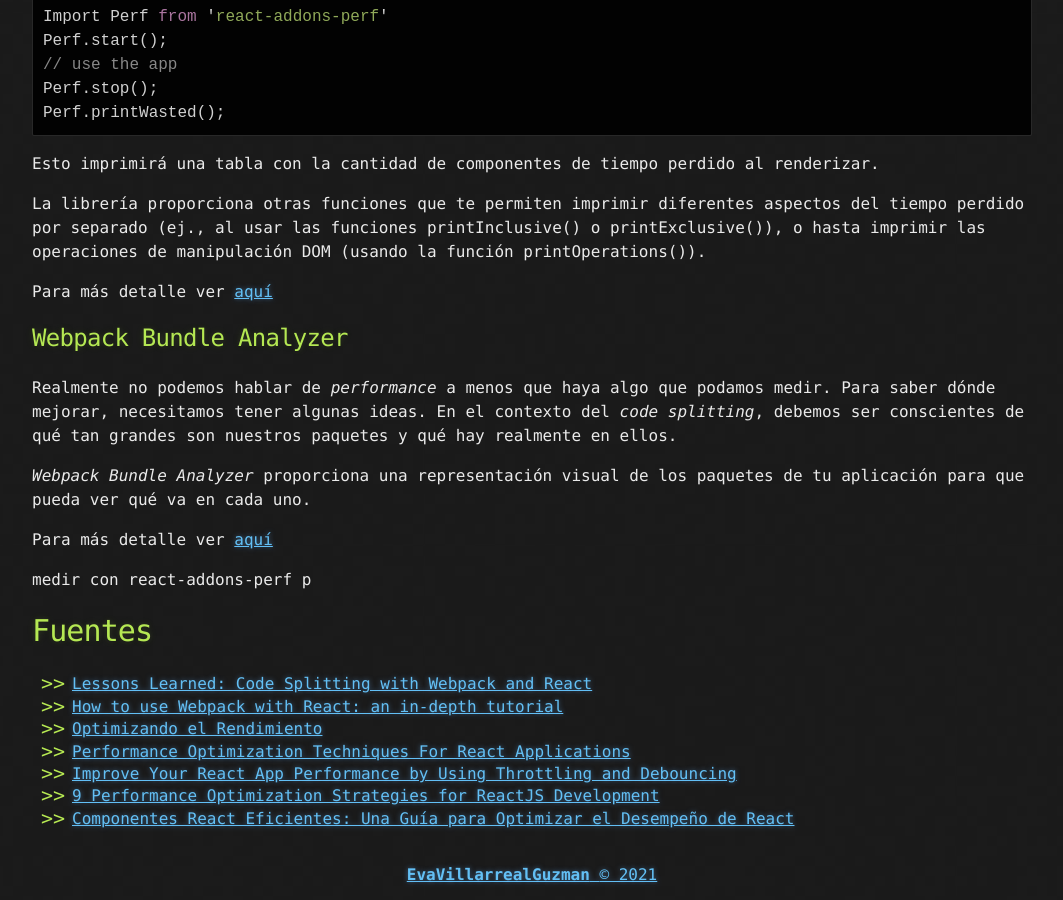
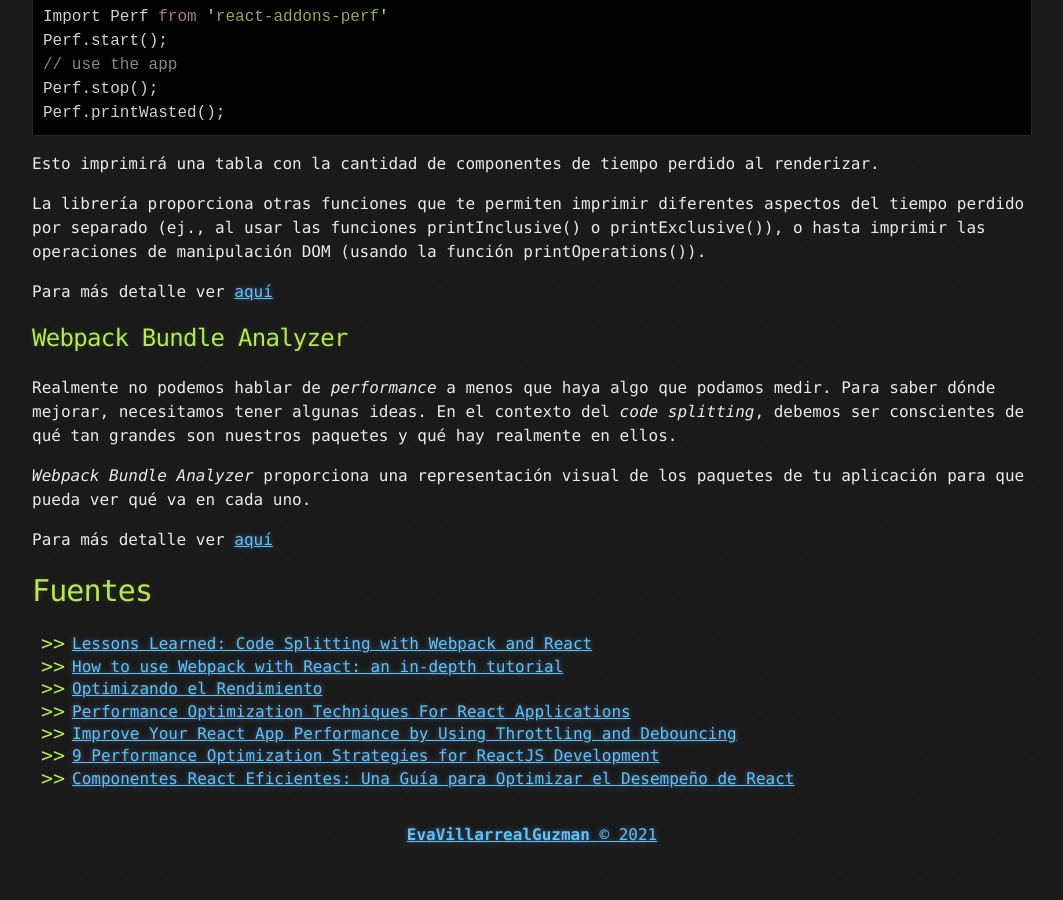
Before and after one commit to EvaVillarrealGuzman/EvaVillarrealGuzman.github.io, a Jekyll site: the page built from _posts/2021-11-26-React-Performance.md, in a window 1280 px wide and 900 px high, scrolled down 11691 px. Shown: the whole window, without its empty margins (108-1171 px from the left). Built offline with Jekyll 4.4.1, drawn with Linux system fonts in a browser that asks for light colours; after the commit the page ends 12551 px from its top, so only the background shows below that.

```diff
--- a/_config.yml
+++ b/_config.yml
@@ -30,3 +30,5 @@ plugins:
 # Custom variables
 owner : "EvaVillarrealGuzman"
 year : "2021"
+
+google_analytics: G-JLF4M03LEM
--- a/_posts/2021-11-26-React-Performance.md
+++ b/_posts/2021-11-26-React-Performance.md
@@ -466,9 +466,6 @@ Realmente no podemos hablar de *performance* a menos que haya algo que podamos m
 
 Para más detalle ver [aquí](https://github.com/webpack-contrib/webpack-bundle-analyzer)
 
-medir con react-addons-perf p
-
-
 # [](#header-1)Fuentes
 
 - [Lessons Learned: Code Splitting with Webpack and React](https://hackernoon.com/lessons-learned-code-splitting-with-webpack-and-react-f012a989113)
```
